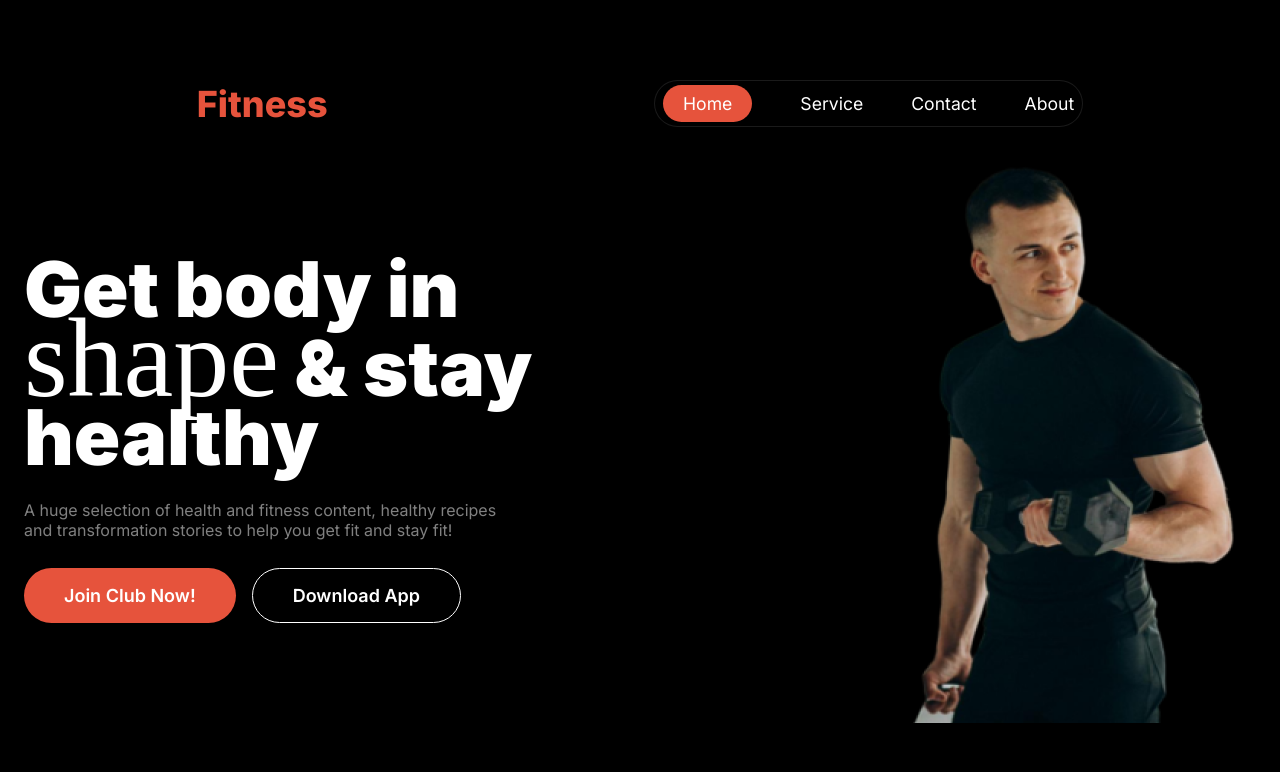
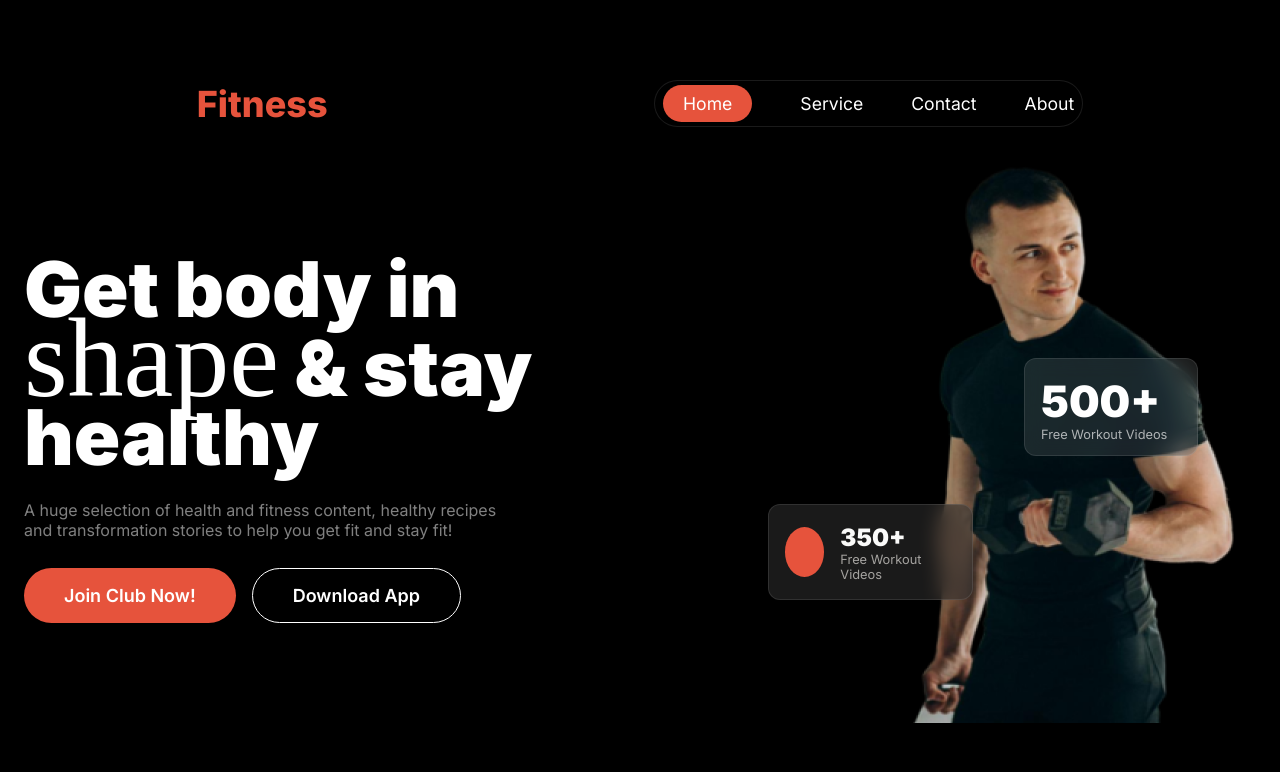
Before and after one commit to ASHIK-KHAN-ATUL/my-2nd-assignment, a plain HTML site: page index.html in a window 1280 px wide. Shown: the top 772 px of the page. Drawn offline with Linux system fonts and the light colour scheme; a web font is replaced by a local one.

Commit message:
Responsive Done

```diff
--- a/index.html
+++ b/index.html
@@ -43,6 +43,18 @@
                 <img src="images/Images 2.png" alt="">
             </div>
         </div>
+        <div class="sp-card-1">
+            <h3 class="sp-card-1-title">500+</h3>
+            <p class="sp-card-1-des">Free Workout Videos</p>
+        </div>
+        <div class="sp-card-2">
+            <div class="circle"> </div>
+            <div class="circle-1">
+                <h3 class="sp-card-2-title">350+</h3>
+                <p class="sp-card-2-des">Free Workout Videos</p>
+            </div>
+        </div>
+
     </header>
 
     <main>
@@ -56,25 +68,25 @@
                 <div class="card">
                     <img class="card-img" src="images/image 3.png" alt="">
                     <h3 class="card-title">Movement</h3>
-                    <p class="card-des">We believe fitness should be <br> accessible to everyone</p>
+                    <p class="card-des">"Fitness is for everyone, no matter where you start."</p>
                 </div>
 
                 <div class="card">
                     <img class="card-img" src="images/image 2.png" alt="">
                     <h3 class="card-title">Time</h3>
-                    <p class="card-des">We believe fitness should be <br> accessible to everyone</p>
+                    <p class="card-des">"Everyone deserves the opportunity to be fit, regardless of their schedule."</p>
                 </div>
 
                 <div class="card">
                     <img class="card-img" src="images/image 4.png" alt="">
                     <h3 class="card-title">Practice</h3>
-                    <p class="card-des">We believe fitness should be <br> accessible to everyone</p>
+                    <p class="card-des">"Consistency in fitness is a right, not a privilege.</p>
                 </div>
 
                 <div class="card">
                     <img class="card-img" src="images/image 5.png" alt="">
                     <h3 class="card-title">Weight Loss</h3>
-                    <p class="card-des">We believe fitness should be <br> accessible to everyone</p>
+                    <p class="card-des">"Everyone has the right to a healthy body, on their own terms.</p>
                 </div>
 
             </div>
--- a/style.css
+++ b/style.css
@@ -103,6 +103,82 @@
 }
 .banner-image{
    margin-right: 13rem;
+}
+
+.sp-card-1{
+    box-sizing: border-box;
+    border: 1px solid rgba(255, 255, 255, 0.1);
+    border-radius: 12px;
+    backdrop-filter: blur(10px);
+    background: rgba(255, 255, 255, 0.1);
+    width: 10.9rem;
+    height: 6.1rem;
+    text-align: start;
+    padding: 1rem;
+    position: absolute;
+    left: 98rem;
+    bottom: 34rem;
+}
+.sp-card-1-title{
+    background: none;
+    color: rgb(255, 255, 255);
+    font-family: Inter;
+    font-size: 2.7rem;
+    font-weight: 900;
+    margin: 0;
+}
+.sp-card-1-des{
+    background: none;
+    color: rgba(255, 255, 255, 0.65);
+    font-family: Inter;
+    font-size: 0.8rem;
+    font-weight: 400;
+    margin: 0;
+}
+
+.sp-card-2{
+    background: none;
+    box-sizing: border-box;
+    border: 1px solid rgba(255, 255, 255, 0.1);
+    border-radius: 12px;
+    backdrop-filter: blur(10px);
+    background: rgba(48, 48, 48, 0.54);
+    display: flex;
+    align-items: center;
+    width: 12.8rem;
+    height: 6rem;
+    padding: 1rem;
+    position: absolute;
+    left: 77rem;
+    bottom: 16rem;
+}
+.circle{
+    width: 50px;
+    height: 50px;
+    background: rgb(230, 83, 60);
+    border-radius: 50%;
+
+}
+.circle-1{
+    box-sizing: border-box;
+    background: none;
+    padding: 1rem;
+}
+.sp-card-2-title{
+    background: none;
+    color: rgb(250, 250, 249);
+    font-family: Inter;
+    font-size: 1.5rem;
+    font-weight: 900;
+    margin: 0;
+}
+.sp-card-2-des{
+    background: none;
+    color: rgba(239, 237, 232, 0.65);
+    font-family: Inter;
+    font-size: 0.8rem;
+    font-weight: 400;
+    margin: 0;
 }
 
 
@@ -391,6 +467,15 @@ hr{
     .span2{
         font-size: 4rem;
     }
+
+    .sp-card-1{
+        left: 19rem;
+        bottom: 14rem;
+    }
+    .sp-card-2{
+        left: 4.5rem;
+        bottom: 2.5rem;
+    }
     /* ++++++++++++++++++++++++++++++ */
 
     .content-1-des{
@@ -521,6 +606,15 @@ footer{
         justify-content: center;
     }
 
+    .sp-card-1{
+        left: 32rem;
+        bottom: 8rem;
+    }
+    .sp-card-2 {
+        left: 17rem;
+        top: 54rem;
+    }
+
     /* ++++++++++++++++++++++++++++ */
 
     .content-1-des{
@@ -631,6 +725,16 @@ footer{
     .banner-image {
         margin-right: 1rem;
     }
+
+    .sp-card-1{
+           left: 80%;
+            bottom: 43%;
+    }
+    .sp-card-2 {
+        left: 60%;
+        bottom: 25%;
+    }
+
     .content-1-des{
         margin: 0;
     }
```
